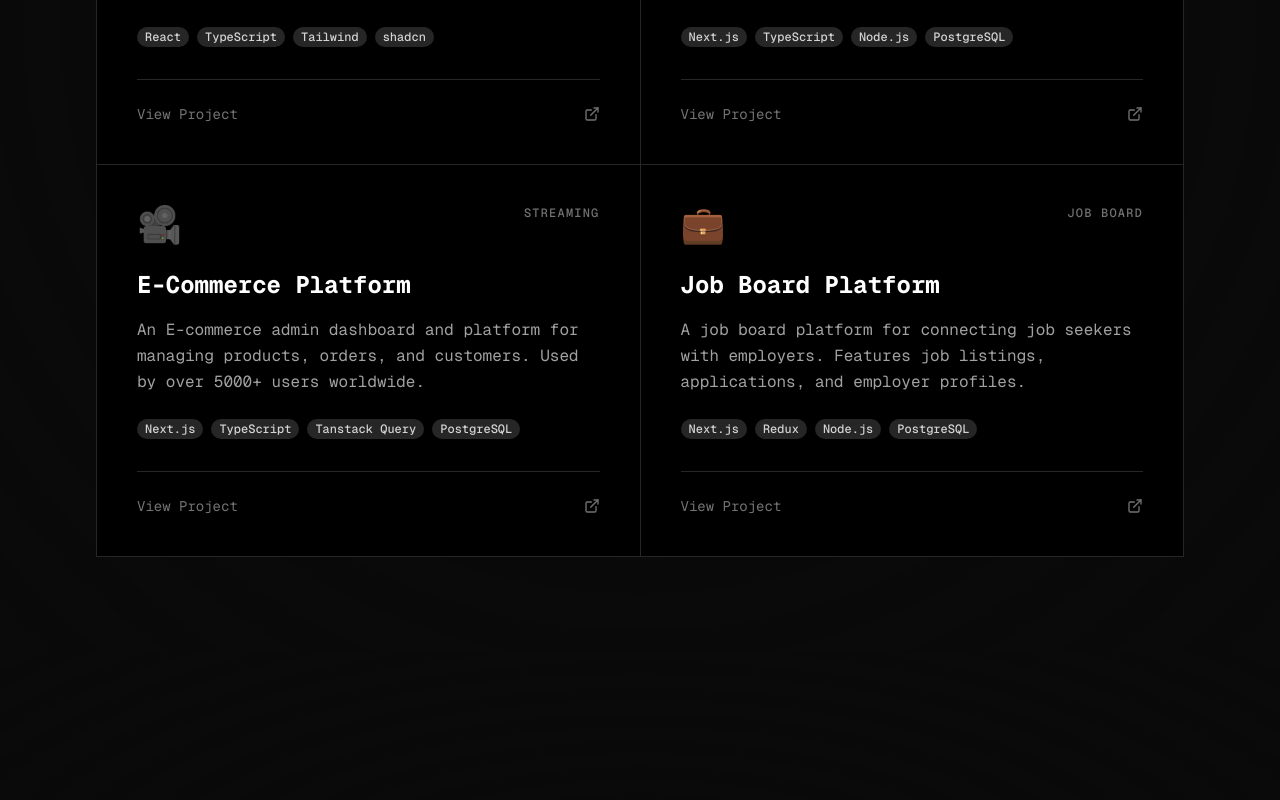
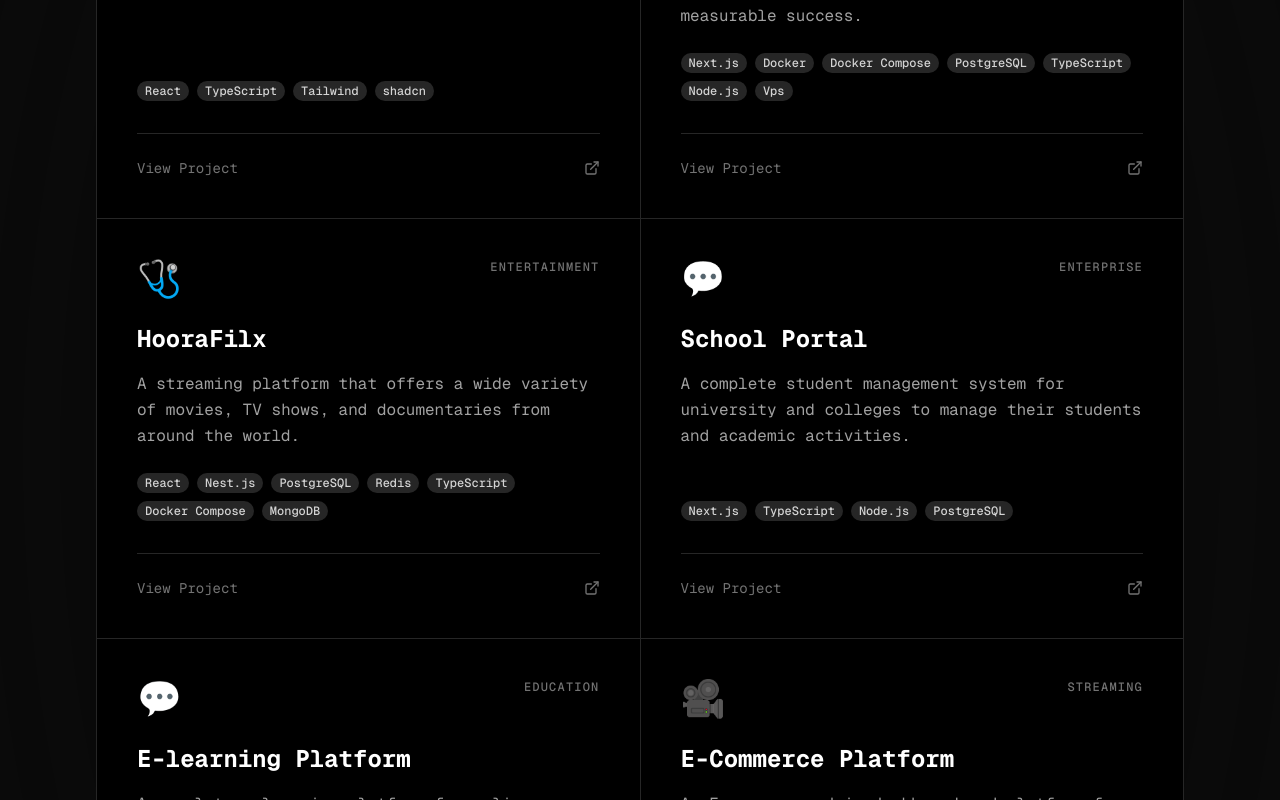
Before and after one commit to ake144/portfolio, a Next.js app: page /projects in a window 1280 px wide. Shown: the part 680-1480 px from the top of the page. Built offline with nearby package versions, Linux system fonts and the light colour scheme.

Commit message:
Add new projects to Projects component with descriptions, categories, and links

```diff
--- a/components/projects.tsx
+++ b/components/projects.tsx
@@ -2,6 +2,8 @@
 
 import { useState } from "react"
 import { ProjectCard } from "./projects/card"
+import { desc } from "motion/react-client"
+import { link } from "fs"
 
 const Projects = () => {
   const projects = [
@@ -16,7 +18,28 @@ const Projects = () => {
       icon: "🎨",
     },
     {
-      id: 2,
+      id:2,
+      title:"Esperanza",
+      description:"A powerful digital affiliate platform built to help influencer scale their influence, multiply opportunities, and convert passion into measurable success.",
+      category:"Affiliate Marketing",
+      tags:["Next.js", "Docker", "Docker Compose", "PostgreSQL", "TypeScript", "Node.js","Vps"],
+      color:"from-yellow-500 to-orange-500",
+      icon:"📈",
+      link: "https://esperanza.et",
+
+    },
+    {
+    id:3,
+    title:"HooraFilx",
+    description:"A streaming platform that offers a wide variety of movies, TV shows, and documentaries from around the world.",
+    category:"Entertainment",
+    tags:["React","Nest.js", "PostgreSQL", "Redis", "TypeScript", "Docker Compose", "MongoDB"],
+    color:"from-red-500 to-pink-500",
+    icon:"🩺",
+    link: "https://hoorafilx.com/",
+    },
+    {
+      id: 6,
       title: "School Portal",
       description: "A complete student management system for university and colleges to manage their students and academic activities.",
       category: "Enterprise",
@@ -24,6 +47,17 @@ const Projects = () => {
       color: "from-blue-500 to-cyan-500",
       icon: "💬",
     },
+     {
+      id: 4,
+      title: "E-learning Platform",
+      description: "A complete e-learning platform for online courses, tutorials, and certifications.",
+      category: "Education",
+      tags: ["Next.js", "Nest.js","Redis", "TypeScript", "Node.js", "PostgreSQL"],
+      color: "from-blue-500 to-cyan-500",
+      icon: "💬",
+      link:"https://globalpathway.esperanza.et/",
+    },
+
     {
       id: 3,
       title: "E-Commerce Platform",
@@ -34,7 +68,7 @@ const Projects = () => {
       icon: "🎥",
     },
     {
-      id:4,
+      id:5,
       title:"Job Board Platform",
       description:"A job board platform for connecting job seekers with employers. Features job listings, applications, and employer profiles.",
       category:"Job Board",
```
